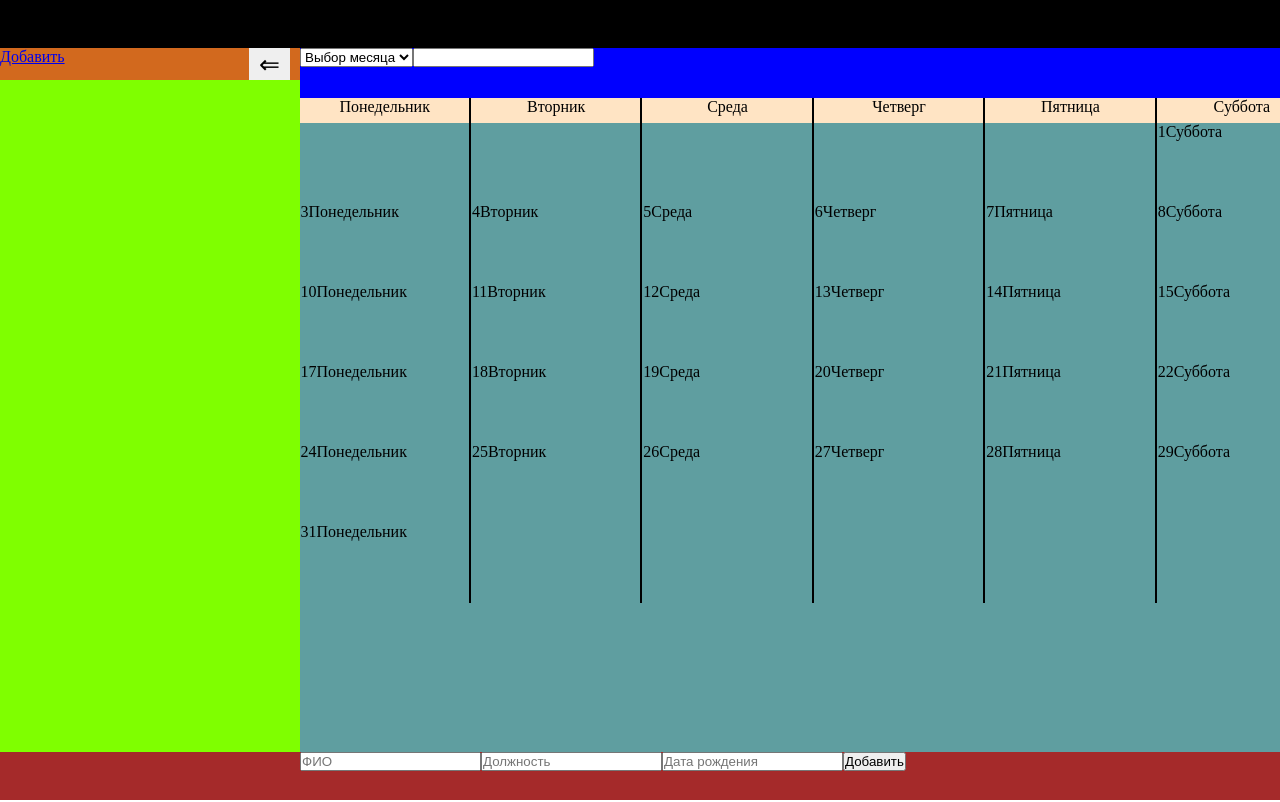
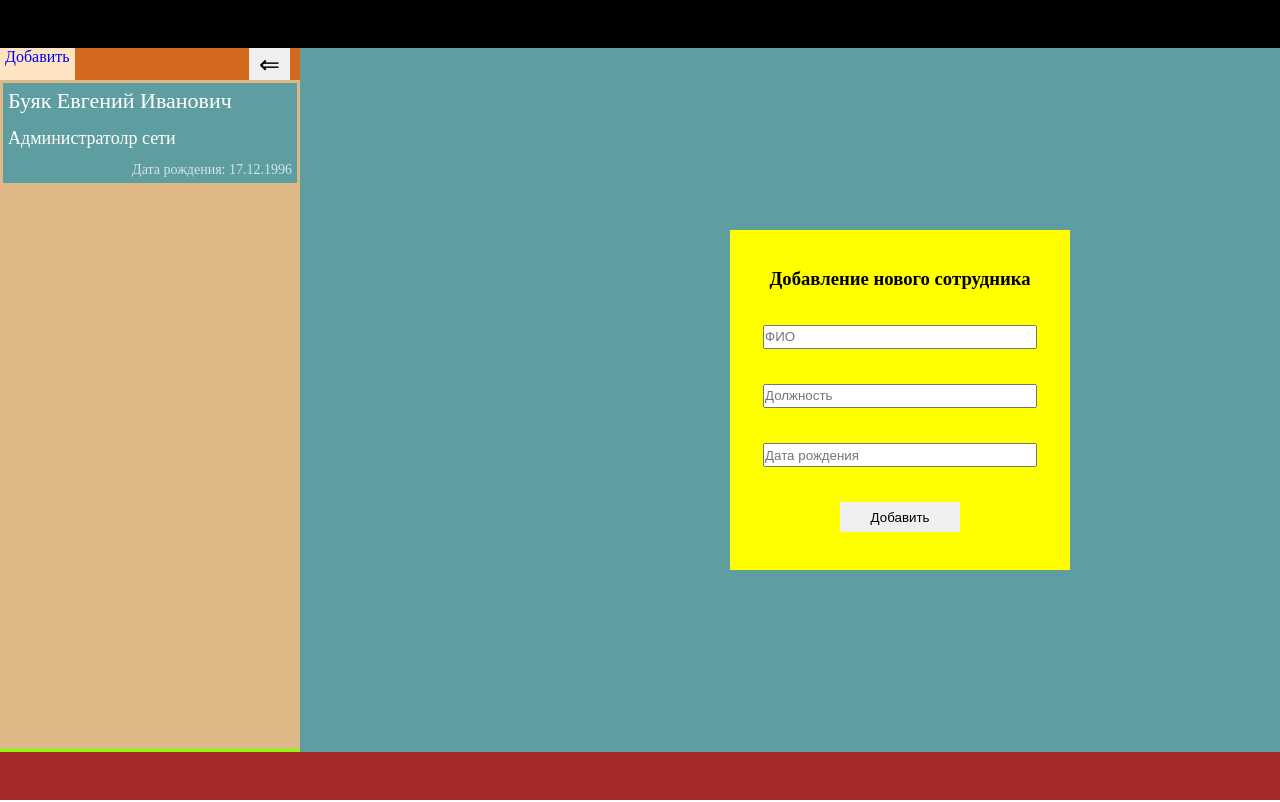
Before and after one commit to Mckenza/timesheet, a React (Create React App) app: page /input in a window 1280 px wide. Shown: the top 802 px of the page. Built offline with nearby package versions, Linux system fonts and the light colour scheme.

Commit message:
customise list

```diff
--- a/public/style/index.css
+++ b/public/style/index.css
@@ -32,6 +32,32 @@ main {
     background-color: cadetblue; }
     main .main_content.view_list {
       width: 95%; }
+    main .main_content .input_data_about_person {
+      height: 100%;
+      width: 100%;
+      display: flex;
+      flex-direction: column;
+      justify-content: center; }
+      main .main_content .input_data_about_person .input_data_wrap {
+        height: 300px;
+        width: 300px;
+        padding: 20px;
+        margin: 0 auto;
+        display: flex;
+        flex-direction: column;
+        justify-content: space-around;
+        background-color: yellow; }
+        main .main_content .input_data_about_person .input_data_wrap input {
+          height: 20px;
+          width: 90%;
+          margin: 0 auto; }
+        main .main_content .input_data_about_person .input_data_wrap button {
+          width: 40%;
+          height: 30px;
+          margin: 0 auto;
+          border: none; }
+        main .main_content .input_data_about_person .input_data_wrap h3 {
+          margin: 0 auto; }
   main .list_employees {
     height: 100%;
     width: 20%;
@@ -43,17 +69,16 @@ main {
     width: 5%;
     transition-duration: 1s; }
     .list_employees.view_list .manage_buttons_list {
-      height: 4vh;
+      height: 35px;
       width: 100%;
       background-color: chocolate; }
       .list_employees.view_list .manage_buttons_list button {
         border: none;
         font-size: 25px;
-        padding: 0 10px; }
-        .list_employees.view_list .manage_buttons_list button:first-child {
-          display: none; }
-        .list_employees.view_list .manage_buttons_list button:last-child {
-          margin: 0 auto; }
+        padding: 0 10px;
+        margin: 0 auto; }
+      .list_employees.view_list .manage_buttons_list a {
+        display: none; }
   .list_employees .manage_buttons_list {
     height: 4vh;
     width: 100%;
@@ -63,13 +88,59 @@ main {
     .list_employees .manage_buttons_list button {
       border: none;
       font-size: 16px;
-      padding: 0 10px; }
-      .list_employees .manage_buttons_list button:first-child {
-        margin-left: 40px; }
-      .list_employees .manage_buttons_list button:last-child {
-        margin-right: 10px;
-        font-size: 25px;
-        transition-duration: 1s; }
+      padding: 0 10px;
+      margin-right: 10px;
+      font-size: 25px;
+      transition-duration: 1s; }
+    .list_employees .manage_buttons_list a {
+      background-color: bisque;
+      text-decoration: none;
+      padding: 0 5px;
+      text-align: center; }
+  .list_employees .list_empls_wrap {
+    height: calc(100% - 35px);
+    width: 100%;
+    background-color: burlywood;
+    overflow: scroll; }
+    .list_employees .list_empls_wrap::-webkit-scrollbar {
+      width: 0;
+      height: 0; }
+    .list_employees .list_empls_wrap .item_list {
+      height: 100px;
+      max-width: 100%;
+      background-color: cadetblue;
+      margin: 3px;
+      display: flex;
+      flex-direction: column;
+      position: relative; }
+      .list_employees .list_empls_wrap .item_list .open_calendar {
+        position: absolute;
+        height: 100%;
+        width: 100%;
+        z-index: 100; }
+      .list_employees .list_empls_wrap .item_list span {
+        width: 90%;
+        color: white;
+        display: block; }
+      .list_employees .list_empls_wrap .item_list .item_list_name {
+        height: 40%;
+        margin-top: 5px;
+        margin-left: 5px;
+        font-size: 22px; }
+      .list_employees .list_empls_wrap .item_list .item_list_position {
+        height: 30%;
+        font-size: 18px;
+        margin-left: 5px; }
+      .list_employees .list_empls_wrap .item_list .itel_list_date {
+        width: 100%;
+        height: 16px;
+        margin: 0 5px 5px 0;
+        font-size: 14px;
+        color: rgba(255, 255, 255, 0.734);
+        position: absolute;
+        right: 0;
+        bottom: 0;
+        text-align: end; }
 
 .wrap_calendar {
   height: 100%;
@@ -79,7 +150,7 @@ main {
     width: 100%;
     background-color: blue; }
   .wrap_calendar .calendar {
-    height: 100%;
+    height: calc(100% - 75px);
     width: 100%; }
     .wrap_calendar .calendar .table_calendar {
       height: 25px;
@@ -95,23 +166,38 @@ main {
           height: 100%;
           width: 14.2%;
           text-align: center;
-          border-right: 2px black solid;
-          box-sizing: border-box; }
+          box-sizing: border-box;
+          border-top-left-radius: 10px;
+          border-top-right-radius: 10px;
+          background-color: azure; }
           .wrap_calendar .calendar .table_calendar ul li:last-child {
             border-right: none; }
     .wrap_calendar .calendar .calendar_content {
-      height: 100%;
+      max-height: 100%;
       width: 100%;
       display: flex;
       flex-wrap: wrap;
-      justify-content: space-around; }
+      justify-content: space-around;
+      overflow: scroll; }
+      .wrap_calendar .calendar .calendar_content::-webkit-scrollbar {
+        width: 0;
+        height: 0; }
       .wrap_calendar .calendar .calendar_content > * {
-        height: 80px;
+        height: 120px;
+        transition-duration: 0.5s;
         width: 14.2%;
-        border-right: 2px solid black;
-        box-sizing: border-box; }
+        box-sizing: border-box;
+        border-radius: 10px;
+        background-color: beige;
+        border-left: 4px solid transparent;
+        border-top: 4px solid transparent;
+        border-bottom: 4px solid transparent;
+        background-clip: content-box; }
       .wrap_calendar .calendar .calendar_content > *:nth-child(7n) {
-        border: none; }
+        border-right: 4px solid transparent; }
+      .wrap_calendar .calendar .calendar_content > *:hover:not(.blank_item_calendar) {
+        transition-duration: 0.5s;
+        height: 200px; }
 
 footer {
   height: 6vh;
--- a/public/style/index.scss
+++ b/public/style/index.scss
@@ -42,6 +42,43 @@ main{
         &.view_list{
             width: 95%;
         }
+
+        .input_data_about_person{
+            height: 100%;
+            width: 100%;
+            display: flex;
+            flex-direction: column;
+            justify-content: center;
+
+            .input_data_wrap{
+                height: 300px;
+                width: 300px;
+                padding: 20px;
+                margin: 0 auto;
+                display: flex;
+                flex-direction: column;
+                justify-content: space-around;
+                background-color: yellow;
+
+
+                & input{
+                    height: 20px;
+                    width: 90%;
+                    margin: 0 auto;
+                }
+
+                button{
+                    width: 40%;
+                    height: 30px;
+                    margin: 0 auto;
+                    border: none;
+                }
+
+                h3{
+                    margin: 0 auto;
+                }
+            }
+        }
     }
 
     .list_employees{
@@ -60,7 +97,7 @@ main{
         transition-duration: 1s;
 
         .manage_buttons_list{
-            height: 4vh;
+            height: 35px;
             width: 100%;
             background-color: chocolate;
 
@@ -68,16 +105,11 @@ main{
                 border: none;
                 font-size: 25px;
                 padding: 0 10px;
+                margin: 0 auto;
+            }
 
-
-                &:first-child{
-                    display: none;
-
-                }
-
-                &:last-child{
-                    margin: 0 auto;
-                }
+            a{
+                display: none;
             }
         }
     }
@@ -93,19 +125,83 @@ main{
             border: none;
             font-size: 16px;
             padding: 0 10px;
+            margin-right: 10px;
+            font-size: 25px;
+            transition-duration: 1s;
+        }
 
-            &:first-child{
-                margin-left: 40px;
+        a{
+            background-color: bisque;
+            text-decoration: none;
+            padding: 0 5px;
+            text-align: center;
+        }
+    }
+
+    .list_empls_wrap{
+        height: calc(100% - 35px);
+        width: 100%;
+        background-color: burlywood;
+
+        overflow: scroll;
+
+        &::-webkit-scrollbar{
+            width: 0;
+            height: 0;
+        }
+
+        .item_list{
+            height: 100px;
+            max-width: 100%;
+            background-color: cadetblue;
+            margin: 3px;
+            display: flex;
+            flex-direction: column;
+            position: relative;
+
+            .open_calendar{
+                position: absolute;
+                height: 100%;
+                width: 100%;
+                z-index: 100;
             }
 
-            &:last-child{
-                margin-right: 10px;
-                font-size: 25px;
-                transition-duration: 1s;
-            }
+           span{
+               width: 90%;
+               color: white;
+               display: block;
+           }
+
+           .item_list_name{
+               height: 40%;
+               margin-top: 5px;
+               margin-left: 5px;
+               font-size: 22px;
+           }
+
+           .item_list_position{
+               height: 30%;
+               font-size: 18px;
+               margin-left: 5px;
+           }
+
+           .itel_list_date{
+               width: 100%;
+               height: 16px;
+               margin: 0 5px 5px 0;
+               font-size: 14px;
+               color: rgba(255, 255, 255, 0.734);
+               position: absolute;
+               right: 0;
+               bottom: 0;
+               text-align: end;
+           }
+
+
         }
     }
 }
+
 
 .wrap_calendar{
     height: 100%;
@@ -118,7 +214,7 @@ main{
     }
 
     .calendar{
-        height: 100%;
+        height: calc(100% - 75px);
         width: 100%;
 
         .table_calendar{
@@ -137,8 +233,10 @@ main{
                     height: 100%;
                     width: 14.2%;
                     text-align: center;
-                    border-right: 2px black solid;
                     box-sizing: border-box;
+                    border-top-left-radius: 10px;
+                    border-top-right-radius: 10px;
+                    background-color: azure;
 
                     &:last-child{
                         border-right: none;
@@ -148,21 +246,37 @@ main{
         }
 
         .calendar_content{
-            height: 100%;
+            max-height: 100%;
             width: 100%;
             display: flex;
             flex-wrap: wrap;
             justify-content: space-around;
+            overflow: scroll;
+            &::-webkit-scrollbar{
+                width: 0;
+                height: 0;
+            }
 
             & > *{
-                height: 80px;
+                height: 120px;
+                transition-duration: 0.5s;
                 width: 14.2%;
-                border-right: 2px solid black;
                 box-sizing: border-box;
+                border-radius: 10px;
+                background-color: beige;
+                border-left: 4px solid transparent;
+                border-top: 4px solid transparent;
+                border-bottom: 4px solid transparent;
+                background-clip: content-box;
             }
 
             & > *:nth-child(7n){
-                border: none;
+                border-right: 4px solid transparent;
+            }
+
+            & > *:hover:not(.blank_item_calendar){
+                transition-duration: 0.5s;
+                height: 200px;
             }
         }
     }
--- a/src/main/content/CalendarPage.jsx
+++ b/src/main/content/CalendarPage.jsx
@@ -95,8 +95,8 @@ export default () => {
                         <li>Суббота</li>
                         <li>Воскресенье</li>
                     </ul>
-                    <Calendar data = {calendarData}/>
                 </div>
+                <Calendar data = {calendarData}/>
             </div>
         </div>
     )
--- a/src/main/content/DivContent.jsx
+++ b/src/main/content/DivContent.jsx
@@ -7,9 +7,10 @@ export default () => {
 
     return (
         <div className="main_content">
-            <CalendarPage/>
+
             <Routes>
                 <Route path='/input' element={<FieldForData />} />
+                <Route path='/calendar' element = {<CalendarPage/>}/>
             </Routes>
 
         </div>
--- a/src/main/content/FieldForData.jsx
+++ b/src/main/content/FieldForData.jsx
@@ -19,7 +19,7 @@ export default () => {
         })
     }
 
-    function sendData(){
+    function sendData() {
         appContext.createItemList(info);
     }
 
@@ -29,7 +29,8 @@ export default () => {
 
     return (
         <div className="input_data_about_person">
-            {console.log(2)}
+            <div className="input_data_wrap">
+                <h3>Добавление нового сотрудника</h3>
                 <input
                     type='text'
                     placeholder='ФИО'
@@ -50,8 +51,9 @@ export default () => {
                     id='input_date_born_about'
                     value={info.date}
                     name="date"
-                onChange={saveData}/>
+                    onChange={saveData} />
                 <button onClick={() => { sendData() }}>Добавить</button>
+            </div>
         </div>
     )
 }
--- a/src/main/list/DivList.jsx
+++ b/src/main/list/DivList.jsx
@@ -4,7 +4,6 @@ import ItemList from "./ItemList";
 import ManageList from "./ManageList";
 
 export default () => {
-    console.log(1);
     const appContext = useContext(AppContext);
     const divList = useRef(null);
     const [list, setList] = useState([]);
@@ -13,11 +12,10 @@ export default () => {
 
     useEffect(() => {
         divMain = document.querySelector('.main_content');
-        console.log(divMain)
     }, [list])
 
     appContext.updateList(
-        function updateList(data){
+        function updateList(data) {
             setList(prev => {
                 return prev.concat(data);
             })
@@ -27,7 +25,7 @@ export default () => {
     function changeViewList(manageDiv) {
         divList.current.classList.toggle('view_list');
         divMain.classList.toggle('view_list');
-        if(divList.current.classList.contains('view_list')){
+        if (divList.current.classList.contains('view_list')) {
             manageDiv.lastElementChild.innerHTML = '&rArr;';
         } else {
             manageDiv.lastElementChild.innerHTML = '&lArr;';
@@ -35,13 +33,21 @@ export default () => {
     }
 
     return (
-        <div ref = {divList} className="list_employees">
-            <ManageList divlistView = {changeViewList}/>
-            {
-                list.map((item, index) => {
-                    return <ItemList data = {item} key={index}/>
-                })
-            }
+        <div ref={divList} className="list_employees">
+            <ManageList divlistView={changeViewList} />
+            <div className="list_empls_wrap">
+                <div className="item_list">
+                    <span className="item_list_name">Буяк Евгений Иванович</span>
+                    <span className="item_list_position">Администратолр сети</span>
+                    <span className="itel_list_date">Дата рождения: 17.12.1996</span>
+                </div>
+                {
+                    list.map((item, index) => {
+                        return <ItemList data={item} key={index} />
+                    })
+                }
+            </div>
+
         </div>
     )
 }
```
Also changed, not shown: src/main/list/ItemList.jsx (+5 -3 lines), 1 other file (tests, documents, lock files or other folders). Lines whose indentation alone changed are shown as unchanged.
